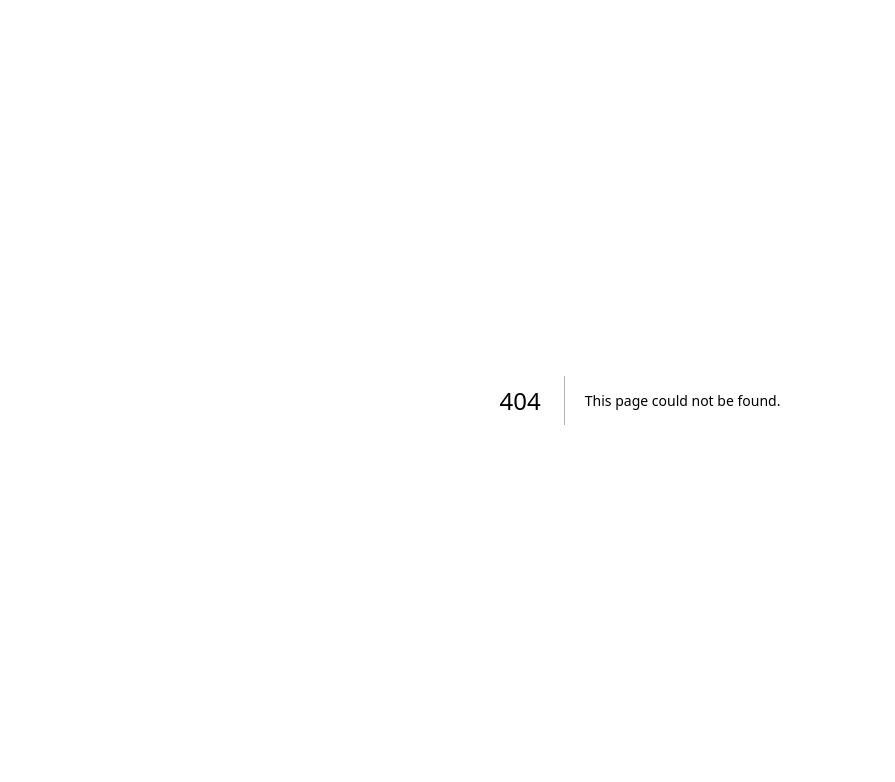
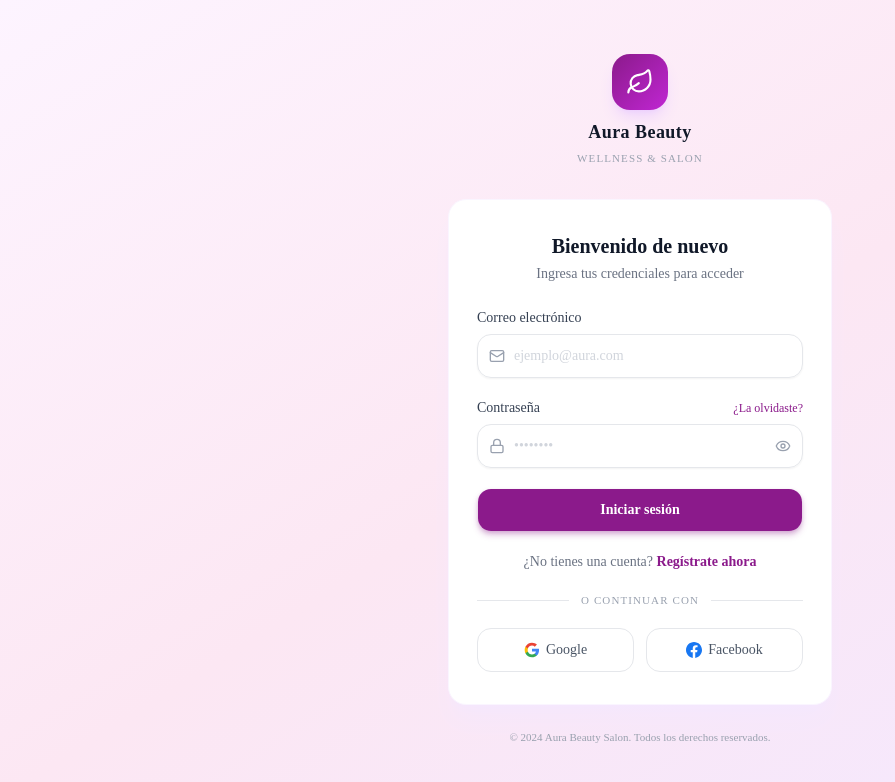
Before and after one commit to Saekixx/LandingPage-SalonBellasa, a Next.js app: page /login in a window 1280 px wide. Before the commit this address had no page. Shown: the top 782 px of the page, without its empty margins (0-895 px from the left). Built offline with nearby package versions, Linux system fonts and the light colour scheme.

Commit message:
feat: agregar vista de login y login-form

```diff
--- /dev/null
+++ b/app/login/page.tsx
@@ -0,0 +1,32 @@
+import { Leaf } from "lucide-react";
+import { LoginForm } from "@/components/public/login-form";
+
+export default function LoginPage() {
+  return (
+    <main className="flex items-center justify-center min-h-screen bg-gradient-to-br from-[#fdf4ff] via-[#fce7f3] to-[#f3e8ff] px-4">
+      <div className="w-full max-w-sm">
+
+        <div className="flex flex-col items-center gap-2 mb-8">
+          <div className="flex size-14 items-center justify-center rounded-2xl bg-gradient-to-br from-[#8B1A8B] to-[#c026d3] shadow-lg shadow-purple-300/40">
+            <Leaf className="size-7 text-white" strokeWidth={1.8} />
+          </div>
+          <h1 className="text-lg font-bold text-gray-900 tracking-wide">Aura Beauty</h1>
+          <p className="text-[11px] uppercase tracking-widest text-gray-400 font-medium -mt-1">Wellness & Salon</p>
+        </div>
+
+        <div className="rounded-2xl bg-white shadow-xl shadow-purple-100/60 border border-purple-50 px-7 py-8">
+          <div className="mb-6 text-center">
+            <h2 className="text-xl font-bold text-gray-900">Bienvenido de nuevo</h2>
+            <p className="text-sm text-gray-500 mt-1">Ingresa tus credenciales para acceder</p>
+          </div>
+          <LoginForm />
+        </div>
+
+        <p className="text-center text-[11px] text-gray-400 mt-6">
+          © 2024 Aura Beauty Salon. Todos los derechos reservados.
+        </p>
+
+      </div>
+    </main>
+  );
+}
--- /dev/null
+++ b/components/public/login-form.tsx
@@ -0,0 +1,137 @@
+"use client";
+
+import { useState } from "react";
+import Link from "next/link";
+import { Mail, Lock, Eye, EyeOff } from "lucide-react";
+import { Button } from "@/components/ui/button";
+import { Input } from "@/components/ui/input";
+import { Label } from "@/components/ui/label";
+
+//Datos simulados
+const FAKE_USER = { email: "demo@aura.com", password: "Demo1234" };
+const INPUT_CLASS = "pl-9 h-11 rounded-xl border-gray-200 placeholder:text-gray-300 focus-visible:border-[#8B1A8B] focus-visible:ring-[#8B1A8B]/20";
+
+type Errors = { email?: string; password?: string; general?: string };
+
+function validate(email: string, password: string): Errors {
+  const e: Errors = {};
+  if (!email.trim()) e.email = "El correo es obligatorio.";
+  else if (!/^[^\s@]+@[^\s@]+\.[^\s@]+$/.test(email)) e.email = "Correo inválido.";
+  if (!password) e.password = "La contraseña es obligatoria.";
+  return e;
+}
+
+export function LoginForm() {
+  const [email, setEmail]       = useState("");
+  const [password, setPassword] = useState("");
+  const [showPass, setShowPass] = useState(false);
+  const [errors, setErrors]     = useState<Errors>({});
+  const [loading, setLoading]   = useState(false);
+
+  const clearError = (field: keyof Errors) =>
+    setErrors(prev => ({ ...prev, [field]: "" }));
+
+  const handleSubmit = async (e: React.FormEvent) => {
+    e.preventDefault();
+    const errs = validate(email, password);
+    if (Object.keys(errs).length) return setErrors(errs);
+    setLoading(true);
+    await new Promise(r => setTimeout(r, 1200));
+    setLoading(false);
+
+    //Validacion simulada
+    if (email !== FAKE_USER.email || password !== FAKE_USER.password)
+      return setErrors({ general: "Correo o contraseña incorrectos :v" });
+    alert("¡Bienvenida! (aquí irías al dashboard)");
+  };
+
+  return (
+    <form onSubmit={handleSubmit} noValidate className="flex flex-col gap-5">
+
+      {errors.general && (
+        <div className="rounded-lg bg-red-50 border border-red-200 px-3 py-2 text-xs text-red-600 text-center">
+          {errors.general}
+        </div>
+      )}
+
+      <div className="flex flex-col gap-1.5">
+        <Label htmlFor="email" className="text-gray-700 font-medium text-sm">Correo electrónico</Label>
+        <div className="relative">
+          <Mail className="absolute left-3 top-1/2 -translate-y-1/2 size-4 text-gray-400" />
+          <Input id="email" type="email" placeholder="ejemplo@aura.com" value={email}
+            onChange={e => { setEmail(e.target.value); clearError("email"); }}
+            aria-invalid={!!errors.email} className={INPUT_CLASS} />
+        </div>
+        {errors.email && <p className="text-xs text-red-500">{errors.email}</p>}
+      </div>
+
+      <div className="flex flex-col gap-1.5">
+        <div className="flex items-center justify-between">
+          <Label htmlFor="password" className="text-gray-700 font-medium text-sm">Contraseña</Label>
+          <Link href="/forgot-password" className="text-xs text-[#8B1A8B] hover:underline font-medium">¿La olvidaste?</Link>
+        </div>
+        <div className="relative">
+          <Lock className="absolute left-3 top-1/2 -translate-y-1/2 size-4 text-gray-400" />
+          <Input id="password" type={showPass ? "text" : "password"} placeholder="••••••••" value={password}
+            onChange={e => { setPassword(e.target.value); clearError("password"); }}
+            aria-invalid={!!errors.password} className={`${INPUT_CLASS} pr-10`} />
+          <button type="button" onClick={() => setShowPass(v => !v)}
+            className="absolute right-3 top-1/2 -translate-y-1/2 text-gray-400 hover:text-gray-600">
+            {showPass ? <EyeOff className="size-4" /> : <Eye className="size-4" />}
+          </button>
+        </div>
+        {errors.password && <p className="text-xs text-red-500">{errors.password}</p>}
+      </div>
+
+      <Button type="submit" disabled={loading} size="lg"
+        className="w-full h-11 rounded-xl bg-[#8B1A8B] hover:bg-[#7a167a] text-white font-semibold shadow-md shadow-[#8B1A8B]/25">
+        {loading
+          ? <span className="flex items-center gap-2"><span className="size-4 border-2 border-white/30 border-t-white rounded-full animate-spin" />Iniciando sesión…</span>
+          : "Iniciar sesión"}
+      </Button>
+
+      <p className="text-center text-sm text-gray-500">
+        ¿No tienes una cuenta?{" "}
+        <Link href="/register" className="text-[#8B1A8B] font-semibold hover:underline">Regístrate ahora</Link>
+      </p>
+
+      <div className="flex items-center gap-3">
+        <hr className="flex-1 border-gray-200" />
+        <span className="text-[11px] uppercase tracking-widest text-gray-400">o continuar con</span>
+        <hr className="flex-1 border-gray-200" />
+      </div>
+
+      <div className="grid grid-cols-2 gap-3">
+        {[
+          { label: "Google",   icon: <GoogleIcon />   },
+          { label: "Facebook", icon: <FacebookIcon /> },
+        ].map(({ label, icon }) => (
+          <Button key={label} type="button" variant="outline"
+            className="h-11 rounded-xl border-gray-200 text-sm font-medium text-gray-600 hover:bg-gray-50">
+            {icon} {label}
+          </Button>
+        ))}
+      </div>
+
+    </form>
+  );
+}
+
+function GoogleIcon() {
+  return (
+    <svg className="size-4" viewBox="0 0 24 24">
+      <path fill="#4285F4" d="M22.56 12.25c0-.78-.07-1.53-.2-2.25H12v4.26h5.92c-.26 1.37-1.04 2.53-2.21 3.31v2.77h3.57c2.08-1.92 3.28-4.74 3.28-8.09z"/>
+      <path fill="#34A853" d="M12 23c2.97 0 5.46-.98 7.28-2.66l-3.57-2.77c-.98.66-2.23 1.06-3.71 1.06-2.86 0-5.29-1.93-6.16-4.53H2.18v2.84C3.99 20.53 7.7 23 12 23z"/>
+      <path fill="#FBBC05" d="M5.84 14.09c-.22-.66-.35-1.36-.35-2.09s.13-1.43.35-2.09V7.07H2.18C1.43 8.55 1 10.22 1 12s.43 3.45 1.18 4.93l3.66-2.84z"/>
+      <path fill="#EA4335" d="M12 5.38c1.62 0 3.06.56 4.21 1.64l3.15-3.15C17.45 2.09 14.97 1 12 1 7.7 1 3.99 3.47 2.18 7.07l3.66 2.84c.87-2.6 3.3-4.53 6.16-4.53z"/>
+    </svg>
+  );
+}
+
+function FacebookIcon() {
+  return (
+    <svg className="size-4" viewBox="0 0 24 24">
+      <path fill="#1877F2" d="M24 12.073c0-6.627-5.373-12-12-12s-12 5.373-12 12c0 5.99 4.388 10.954 10.125 11.854v-8.385H7.078v-3.47h3.047V9.43c0-3.007 1.792-4.669 4.533-4.669 1.312 0 2.686.235 2.686.235v2.953H15.83c-1.491 0-1.956.925-1.956 1.874v2.25h3.328l-.532 3.47h-2.796v8.385C19.612 23.027 24 18.062 24 12.073z"/>
+    </svg>
+  );
+}
--- a/components/public/register-form.tsx
+++ b/components/public/register-form.tsx
@@ -34,7 +34,7 @@ const inputClass = `pl-9 h-11 rounded-xl border-gray-200 placeholder:text-gray-3
 
 const fields = [
   { id: "name",     label: "Nombre Completo",    type: "text",     icon: User,  placeholder: "Ej. María García"   },
-  { id: "whatsapp", label: "WhatsApp",            type: "tel",      icon: Phone, placeholder: "+34 600 000 000"    },
+  { id: "whatsapp", label: "WhatsApp",            type: "tel",      icon: Phone, placeholder: "+51 900 000 000"    },
   { id: "email",    label: "Correo Electrónico",  type: "email",    icon: Mail,  placeholder: "tu@email.com"       },
 ];
 
```
